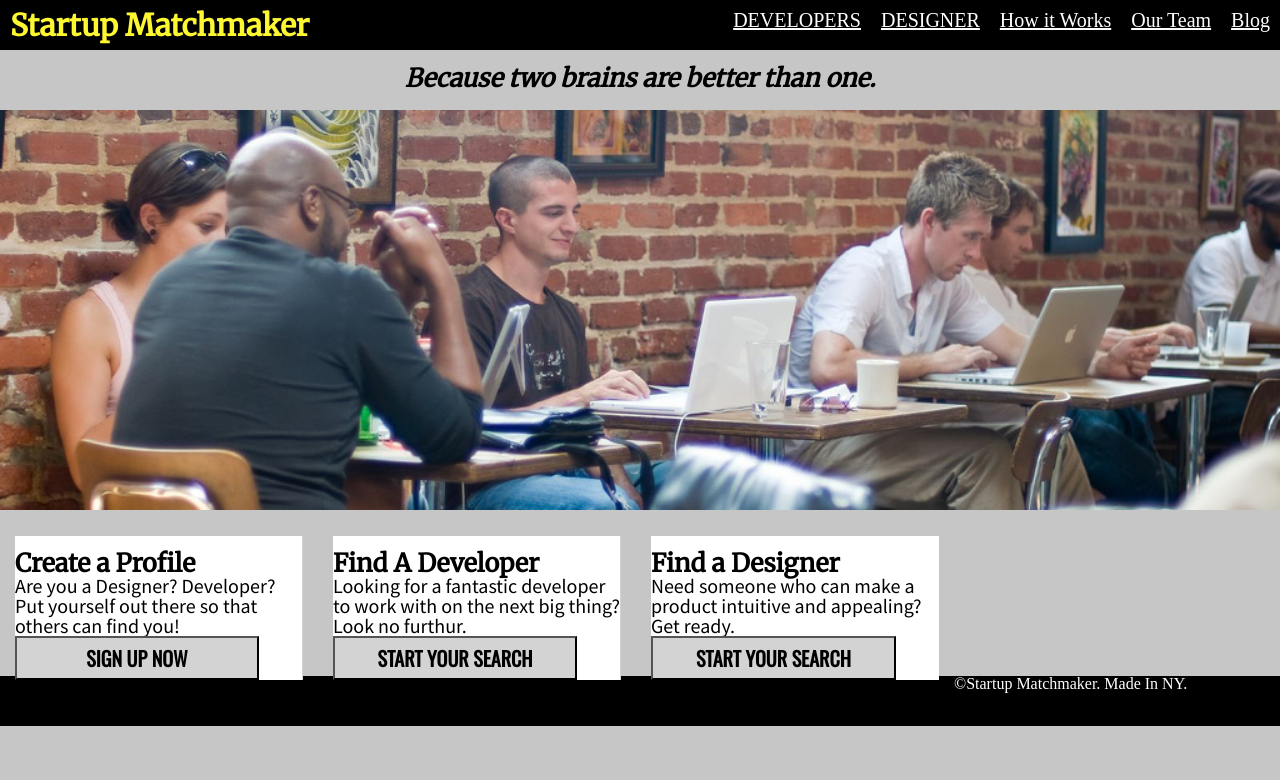
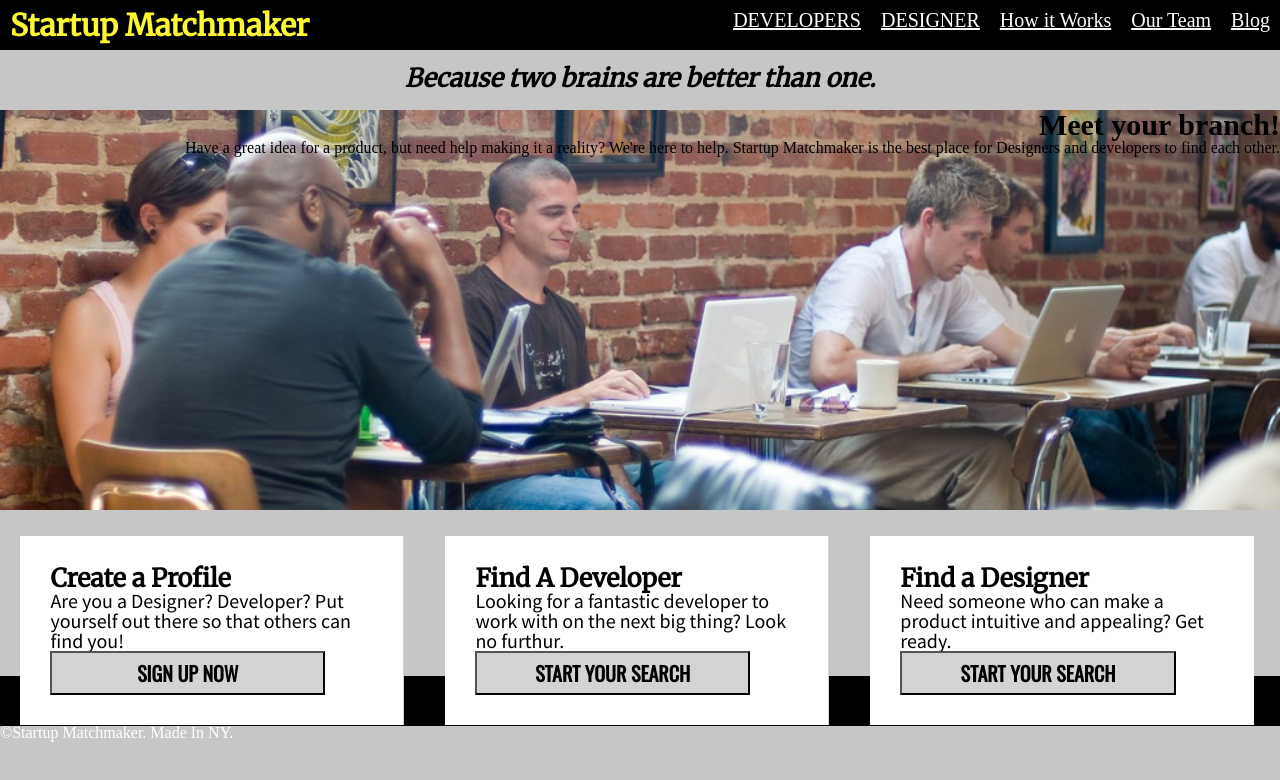
Before and after one commit to roys124/startup-matchmaker, a plain HTML site: page Code/startup-matchmaker/index.html in a window 1280 px wide. Drawn offline with nearby package versions, Linux system fonts and the light colour scheme.

Commit message:
Second Page
I added the second page.

```diff
--- a/Code/startup-matchmaker/css/style.css
+++ b/Code/startup-matchmaker/css/style.css
@@ -107,10 +107,6 @@ footer {
     color: white;
 }
 
-.picturerows {
-    background-color: #c6c6c6;
-}
-
 main {
     padding: 20px;
     background-color: #c6c6c6;
@@ -132,7 +128,7 @@ button.other {
     text-decoration: none;
 }
 
-div.box {
+div.cube {
     width: 22.5%;
     background-color: #fff;
     padding: 15px 0 0 0;
@@ -181,3 +177,14 @@ a.specialty {
 .major.active {
     background-color: #808080;
 }
+
+.img h1{
+    font-size: 30px;
+    font-weight: bold;
+    font-family: "source sans";
+    float: right;
+}
+
+.img p {
+    float: right
+}
--- a/Code/startup-matchmaker/index.html
+++ b/Code/startup-matchmaker/index.html
@@ -28,7 +28,11 @@
         <div class="tagline">
             <h1>Because two brains are better than one.</h1>
         </div>
-        <div class="img"></div>
+        <div class="img">
+            <h1>Meet your branch!</h1>
+            <p>Have a great idea for a product, but need help making it a reality? We're here to help. Startup Matchmaker is
+                the best place for Designers and developers to find each other.</p>
+        </div>
         <section class="row">
             <div class="threerows">
                 <div class="first box">
```
Also changed, not shown: Code/startup-matchmaker/developer.html (+8 -8 lines), Resources/startup-matchmaker-design/index.png.
